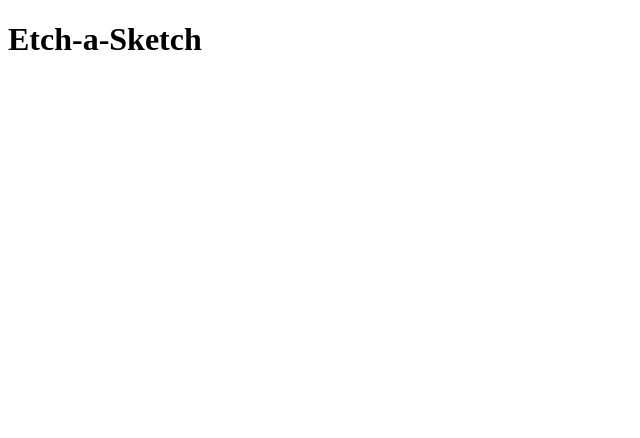
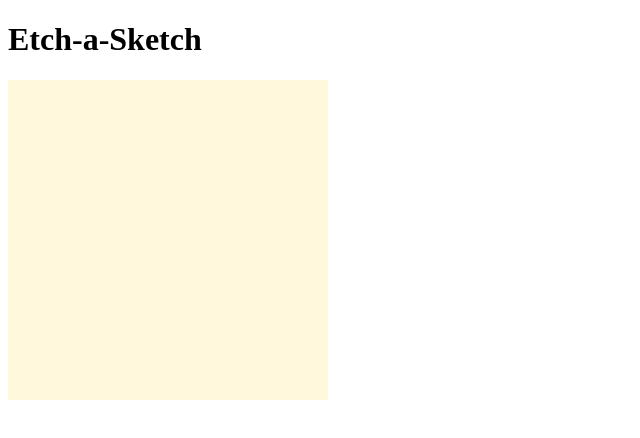
Before and after one commit to tramio/TOP-etch-a-sketch, a plain HTML site: page index.html in a window 1280 px wide. Shown: the whole page, without its empty margins (0-640 px from the left). Drawn offline with Linux system fonts and the light colour scheme.

Commit message:
create 16x16 grid, add hover css property

```diff
--- a/script.js
+++ b/script.js
@@ -1,8 +1,9 @@
 const container = document.querySelector(".container");
 
 function addDivs() {
-    for(let i = 0; i < 16; i++) {
+    for(let i = 0; i < 16*16; i++) {
         const div = document.createElement("div");
+        div.classList.add("square");
         container.appendChild(div);
     }
 }
--- a/style.css
+++ b/style.css
@@ -1,3 +1,13 @@
 .container {
     display: grid;
+    grid-template-rows: repeat(16, 20px);
+    grid-template-columns: repeat(16, 20px);
 }
+
+.square {
+    background-color: cornsilk;
+}
+
+.square:hover {
+    background-color: cornflowerblue;
+}
```
